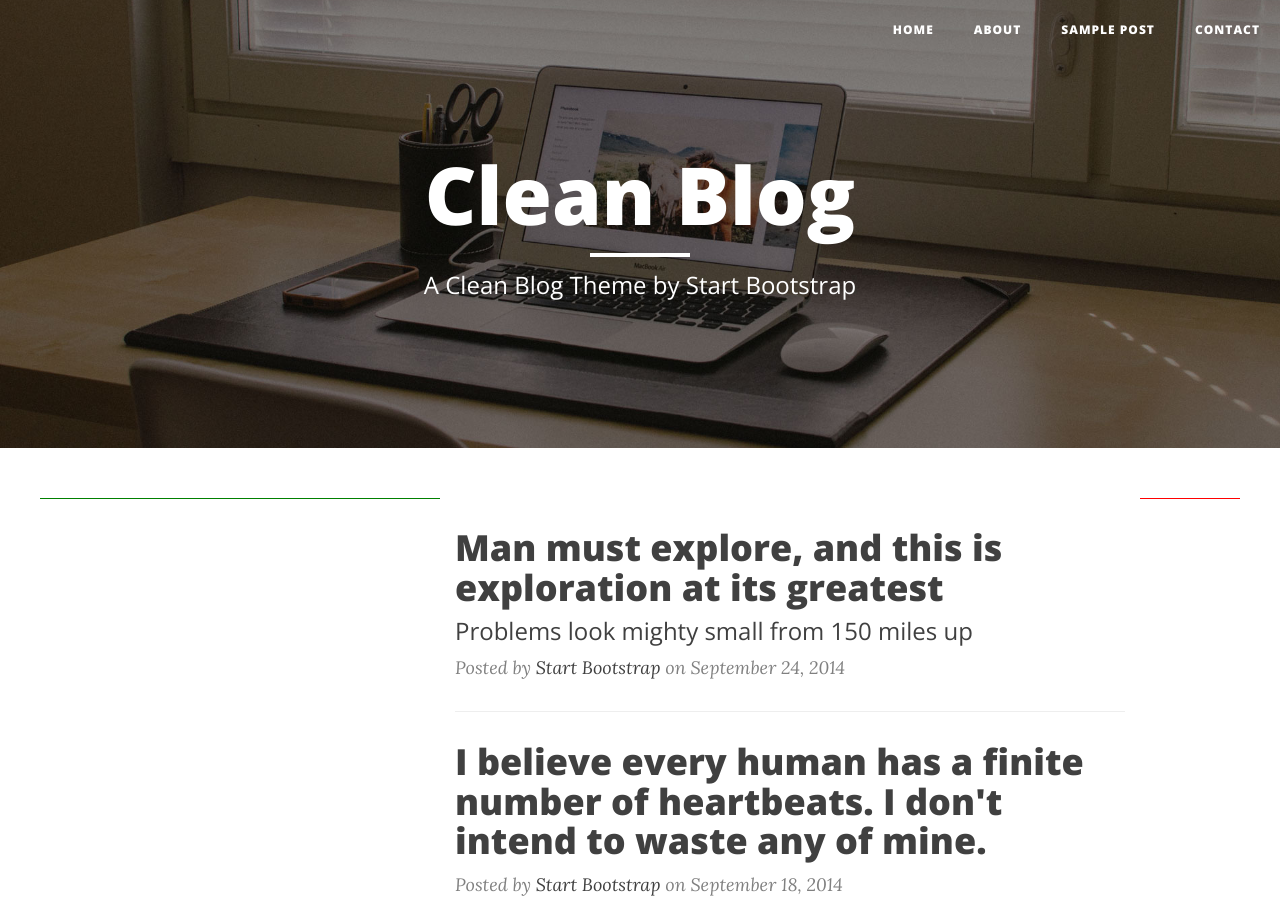
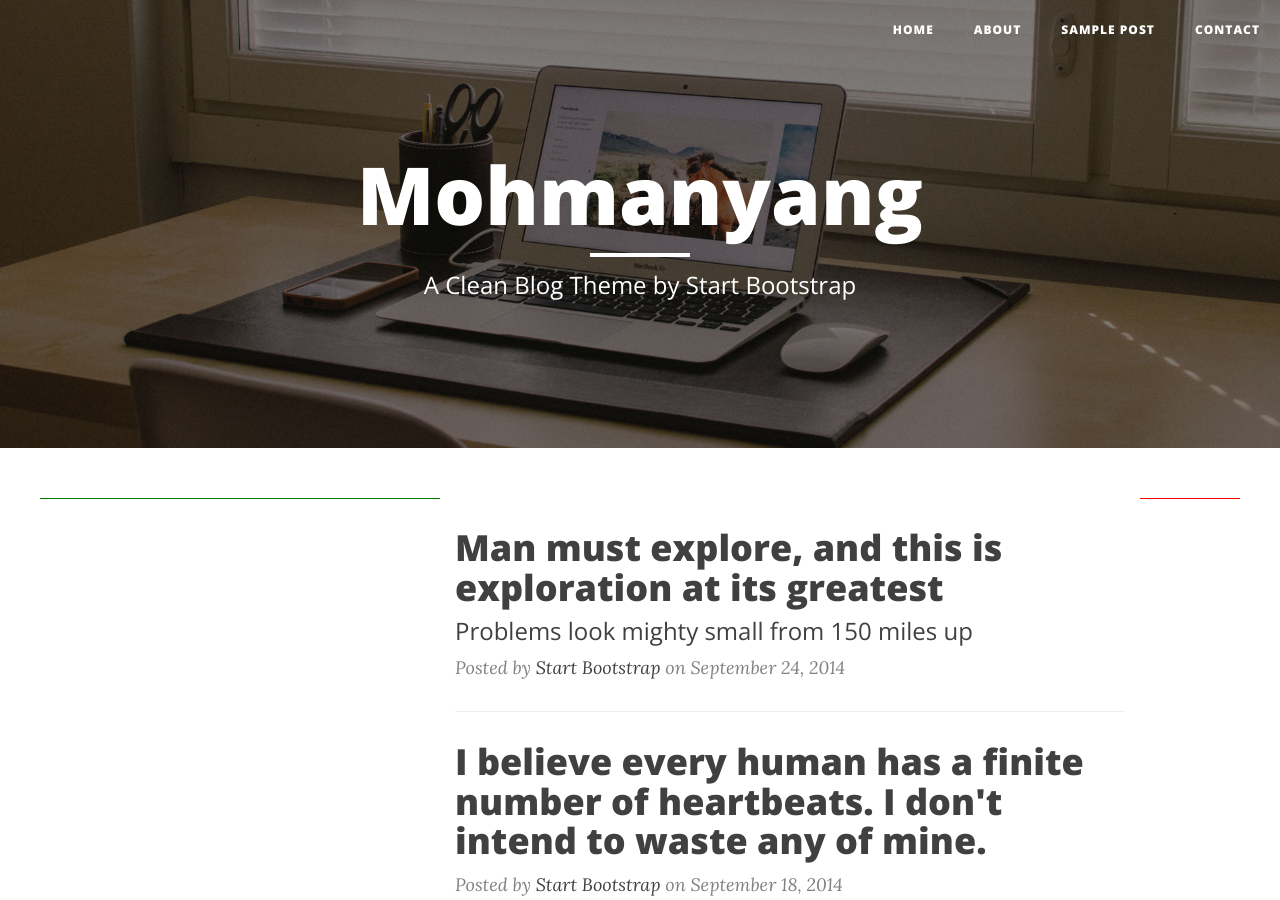
Before and after one commit to LaVillaine/LaVillaine.github.io, a Jekyll site: the page built from index.html, in a window 1280 px wide and 900 px high. Built offline with Jekyll 4.4.1, drawn with Linux system fonts in a browser that asks for light colours; nearby versions of some CDN libraries.

Commit message:
Moved header to default.html

```diff
--- a/_layouts/default.html
+++ b/_layouts/default.html
@@ -40,6 +40,29 @@
 <body>
 
     {%include nav.html%}
+
+
+<!-- Page Header -->
+    <!-- Set your background image for this header on the line below. -->
+    <header class="intro-header" style="background-image: url('img/home-bg.jpg')">
+        <div class="container">
+            <div class="row">
+                <div class="col-lg-8 col-lg-offset-2 col-md-10 col-md-offset-1">
+                    <div class="site-heading">
+                        <h1>
+						    {% if page.siteHeading %}
+								{{page.siteHeading}}
+							{% else %}
+								Not Mohmanyang
+							{% endif %}
+						</h1>
+                        <hr class="small">
+                        <span class="subheading">A Clean Blog Theme by Start Bootstrap</span>
+                    </div>
+                </div>
+            </div>
+        </div>
+    </header>
 
     {{content}}
 
--- a/index.html
+++ b/index.html
@@ -1,23 +1,9 @@
 ---
 layout: default
 title: "Mohmanyang"
+siteHeading: "Mohmanyang"
+subHeading: "Welcome - Bhɨkӑ Ntwoh"
 ---
-
-<!-- Page Header -->
-    <!-- Set your background image for this header on the line below. -->
-    <header class="intro-header" style="background-image: url('img/home-bg.jpg')">
-        <div class="container">
-            <div class="row">
-                <div class="col-lg-8 col-lg-offset-2 col-md-10 col-md-offset-1">
-                    <div class="site-heading">
-                        <h1>Clean Blog</h1>
-                        <hr class="small">
-                        <span class="subheading">A Clean Blog Theme by Start Bootstrap</span>
-                    </div>
-                </div>
-            </div>
-        </div>
-    </header>
 
     <!-- Main Content -->
     <div class="container"  style="padding: 0px">
```
